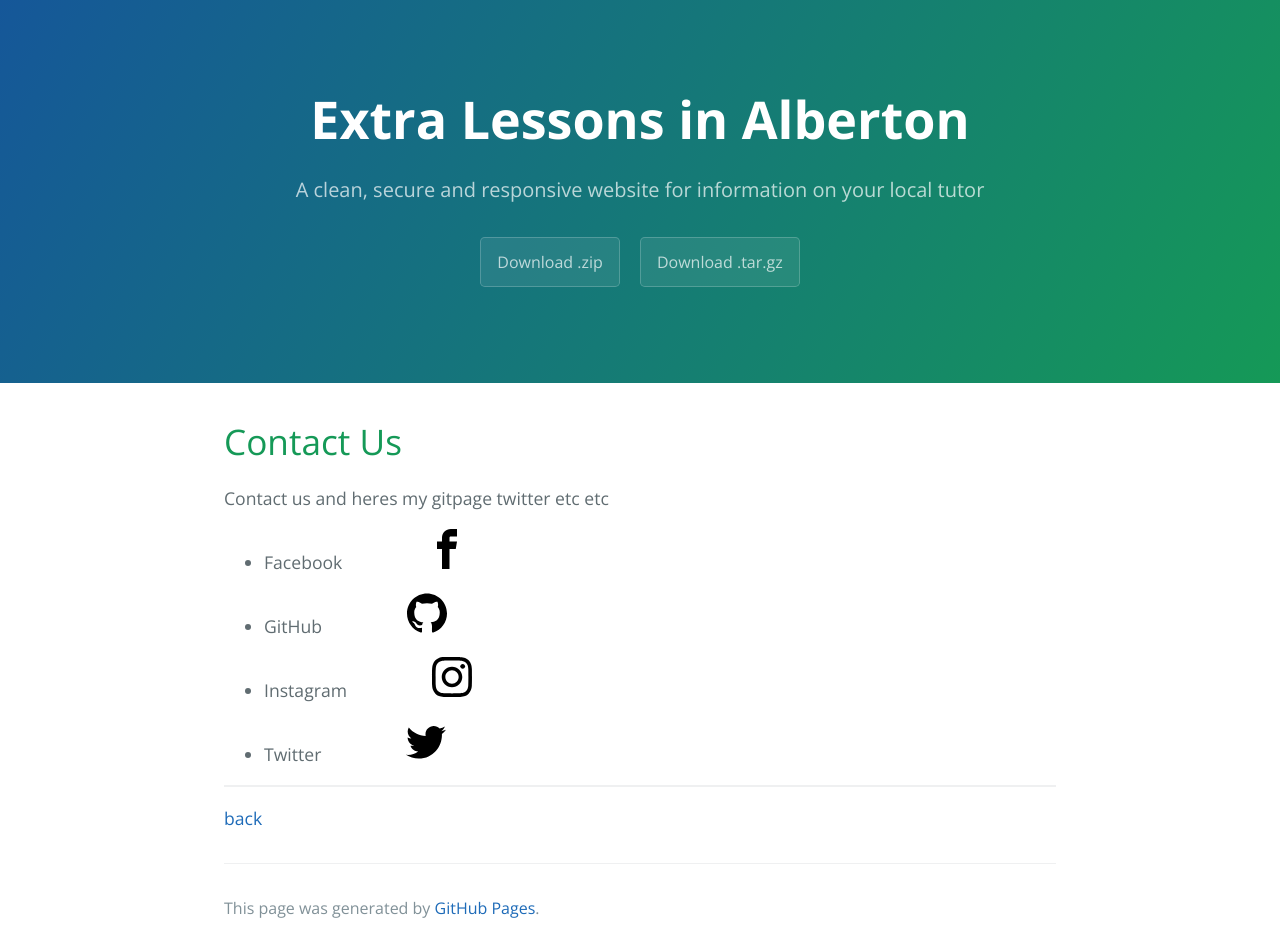
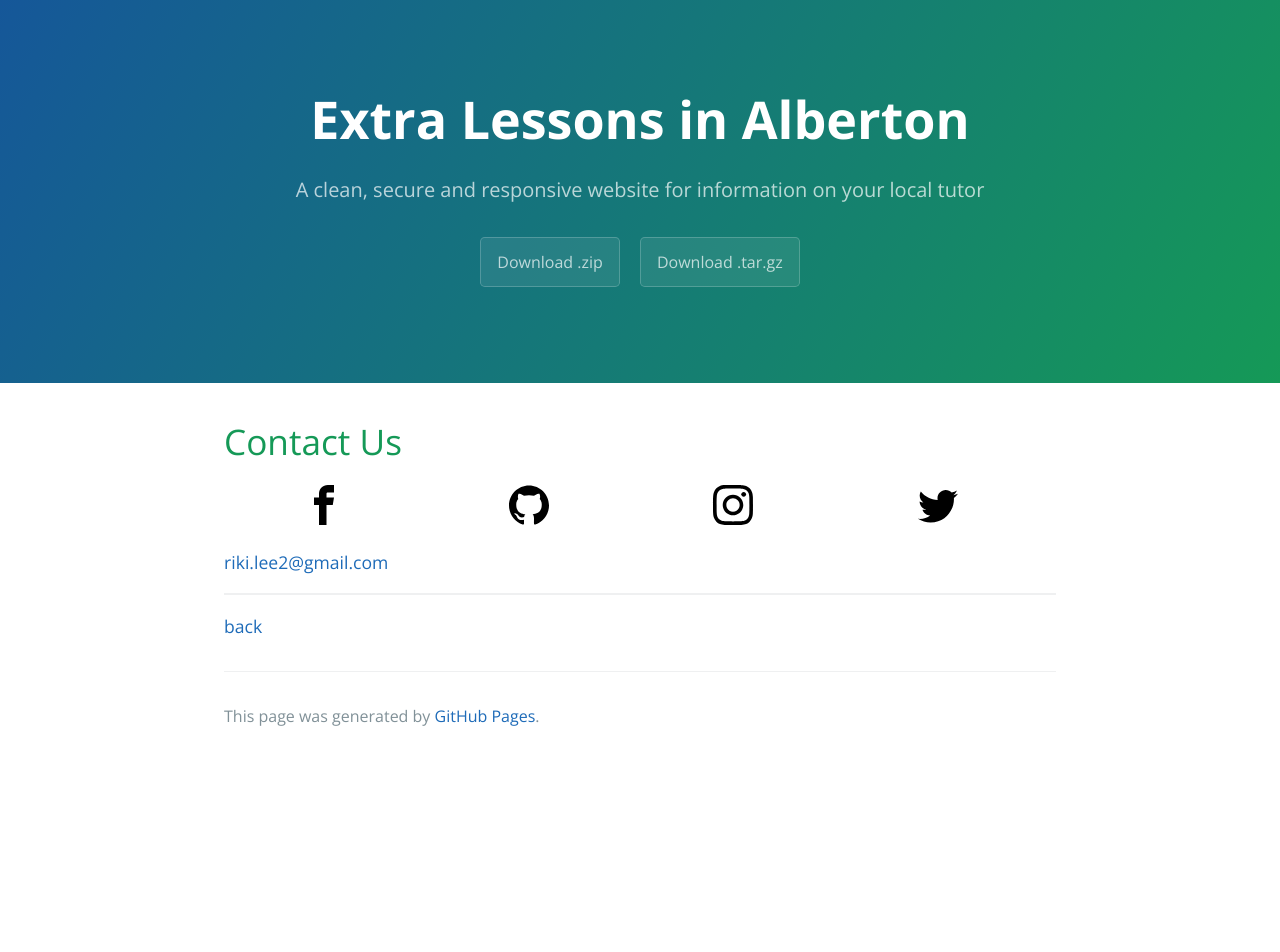
Before and after one commit to HelloBeastie/HelloBeastie.github.io, a Jekyll site: the page built from contact-us.md, in a window 1280 px wide. Built offline with Jekyll 4.4.1, drawn with Linux system fonts in a browser that asks for light colours; our own code applies the rules of GitHub Pages for plain Markdown files; after the commit the page ends 900 px from its top, so only the background shows below that.

Commit message:
Tweaking media botton spacing and adding mailto environment

```diff
--- a/contact-us.md
+++ b/contact-us.md
@@ -4,19 +4,11 @@ layout: default
 
 # [](#Contact Us)Contact Us
 
-Contact us and heres my gitpage twitter etc etc
+<a href="https://www.facebook.com/"> <img src="https://cdn.rawgit.com/HelloBeastie/HelloBeastie.github.io/master/_includes/facebook.svg"  width="200" height="40"> </a> <a href="https://github.com/HelloBeastie"> <img src="https://cdn.rawgit.com/HelloBeastie/HelloBeastie.github.io/master/_includes/github.svg"  width="200" height="40"> </a> <a href="https://www.instagram.com/tikketikke/"> <img src="https://cdn.rawgit.com/HelloBeastie/HelloBeastie.github.io/master/_includes/instagram.svg"  width="200" height="40"> </a> <a href="https://twitter.com/rikileehartwell"> <img src="https://cdn.rawgit.com/HelloBeastie/HelloBeastie.github.io/master/_includes/twitter.svg"  width="200" height="40"> </a>
 
-* Facebook <a href="https://www.facebook.com/"> <img src="https://cdn.rawgit.com/HelloBeastie/HelloBeastie.github.io/master/_includes/facebook.svg"  width="200" height="40"> </a>
-
-* GitHub <a href="https://github.com/HelloBeastie"> <img src="https://cdn.rawgit.com/HelloBeastie/HelloBeastie.github.io/master/_includes/github.svg"  width="200" height="40"> </a>
-
-* Instagram <a href="https://www.instagram.com/tikketikke/"> <img src="https://cdn.rawgit.com/HelloBeastie/HelloBeastie.github.io/master/_includes/instagram.svg"  width="200" height="40"> </a>
-
-* Twitter <a href="https://twitter.com/rikileehartwell"> <img src="https://cdn.rawgit.com/HelloBeastie/HelloBeastie.github.io/master/_includes/twitter.svg"  width="200" height="40"> </a>
+<a href="mailto:{{ site.email }}">{{ site.email }}</a>
 
 {::comment}
-Find out how to get the feed that the minima page has with the icons for facebook and we should also have a list of other places where they can find us
-for example facebook, github, twitter, instagram etc
 {:/comment}
 
 * * *
```
